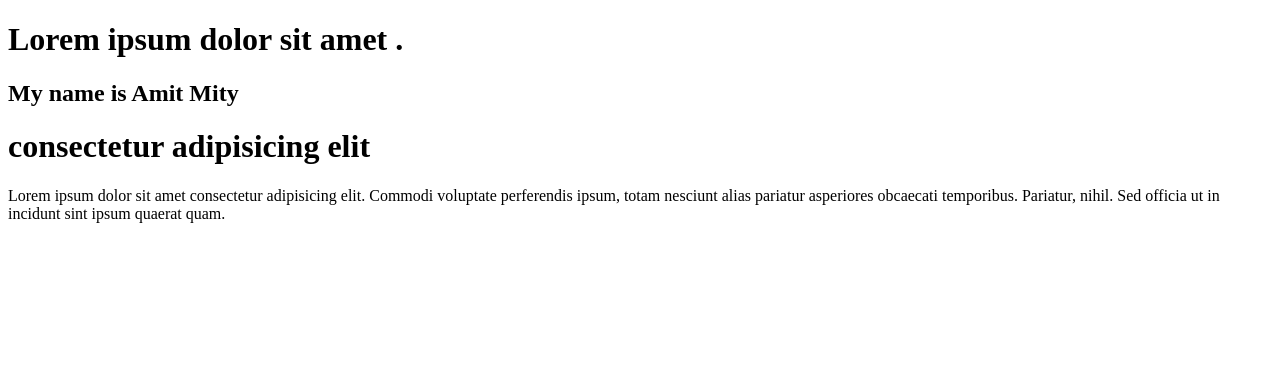
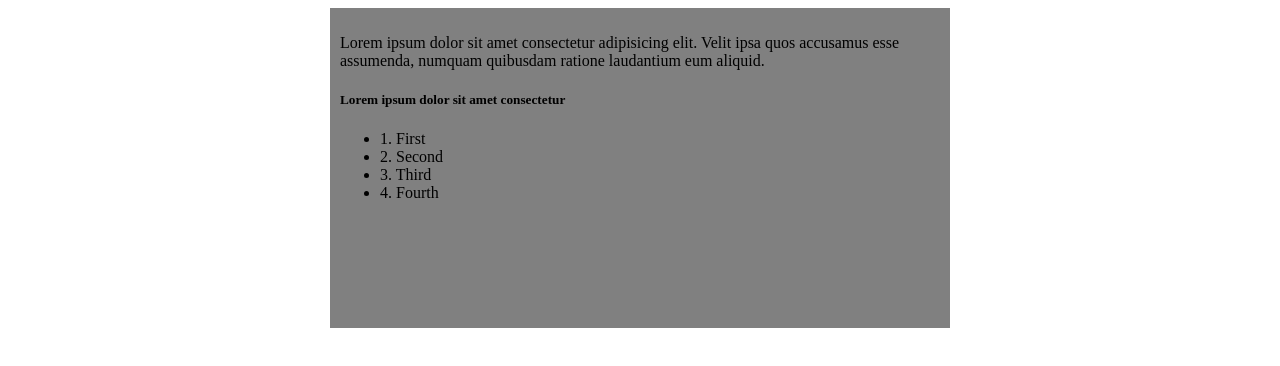
Before and after one commit to amitmaity2322/Javascript-Practice, a plain HTML site: page dom-selectors.html in a window 1280 px wide. Drawn offline with Linux system fonts and the light colour scheme.

Commit message:
add new file

```diff
--- a/dom-selectors.html
+++ b/dom-selectors.html
@@ -2,13 +2,30 @@
 <html>
 <head>
 	<title></title>
-
+<style>
+	#demo{
+		background-color: grey;
+		height: 300px;
+		width: 600px;
+		margin: 0 auto;
+		padding: 10px;
+	}
+</style>
 </head>
 <body>
-<h1 class="class" id="idfirst">Lorem ipsum dolor sit amet <span style="display: none;">adipisicing elit</span>.</h1>
-<h2>My name is Amit Mity</h2>
-<h1>consectetur adipisicing elit</h1>
-<p>Lorem ipsum dolor sit amet consectetur adipisicing elit. Commodi voluptate perferendis ipsum, totam nesciunt alias pariatur asperiores obcaecati temporibus. Pariatur, nihil. Sed officia ut in incidunt sint ipsum quaerat quam.</p>
-</script>
+<div id="demo">
+	<p>Lorem ipsum dolor sit amet consectetur adipisicing elit. Velit ipsa quos accusamus esse assumenda, numquam quibusdam ratione laudantium eum aliquid.</p>
+	<h5>Lorem ipsum dolor sit amet consectetur</h5>
+	<ul>
+		<li>1. First</li>
+		<li>2. Second</li>
+		<li>3. Third</li>
+		<li>4. Fourth</li>
+	</ul>
+</div>
+
+
+<script src="domSelectJS.js"></script>
+
 </body>
 </html>
--- /dev/null
+++ b/domSelectJS.js
@@ -0,0 +1,38 @@
+"use strict";
+
+// ==========appendChild===========
+// let creaname = document.createElement("h2");
+// creaname.textContent = "This is My text";
+
+// let demoSection = document.getElementById("demo");
+// demoSection.appendChild(creaname);
+
+
+// ==========insertBefore===========
+// let creaname = document.createElement("h2");
+// creaname.textContent = "This is My text";
+
+// let demoSection = document.getElementById("demo");
+// demoSection.appendChild(creaname);
+
+// demoSection.insertBefore(creaname, demoSection.childNodes[0])
+
+
+// ==========replaceChild===========
+
+// let replaceEle = document.createElement("h5");
+// let replaceEleId = document.createTextNode("My name is Amit");
+
+// replaceEle.appendChild(replaceEleId);
+// console.log(replaceEle)
+
+// let parentid =document.getElementById("demo");
+
+// let oldChild = parentid;
+// console.log(oldChild)
+
+// parentid.replaceChild(replaceEle, oldChild.childNodes[3])
+
+
+let iheight =window.innerHeight;
+let divheight = document.getElementById("demo");
```
